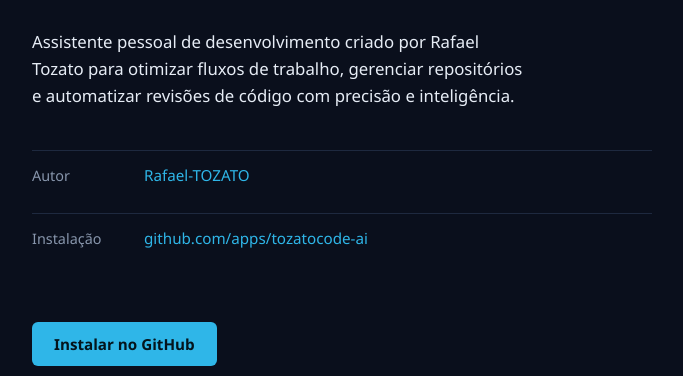
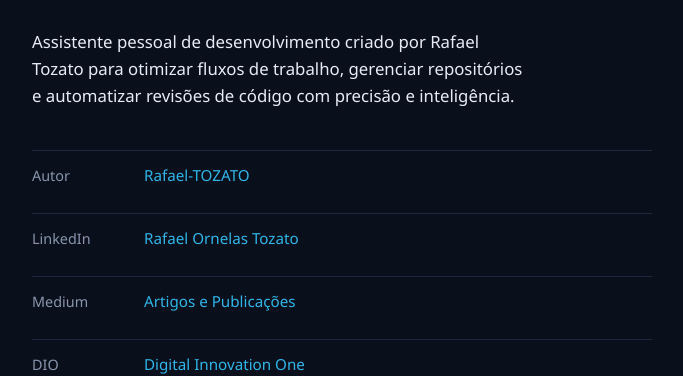
Before and after one commit to Rafael-TOZATO/tozato-dev-hub, a plain HTML site: page index.html in a window 1280 px wide. Shown: the part 581-957 px from the top of the page, without its empty margins (298-981 px from the left). Drawn offline with Linux system fonts and the light colour scheme.

Commit message:
Enhance links and author details in index.html
Updated links to open in a new tab and added additional author information.

```diff
--- a/index.html
+++ b/index.html
@@ -5,7 +5,6 @@
 <meta name="viewport" content="width=device-width, initial-scale=1.0">
 <title>TozatoCode-AI — Transforme ideias em impacto</title>
 
-<!-- Substitua SEU-USUARIO e SEU-REPO pelos valores reais antes de publicar -->
 <meta property="og:type" content="website">
 <meta property="og:url" content="https://rafael-tozato.github.io/tozatocode-ai-site/">
 <meta property="og:title" content="TozatoCode-AI — Transforme ideias em impacto">
@@ -143,15 +142,27 @@
   <dl class="grid">
     <div class="row">
       <dt>Autor</dt>
-      <dd><a href="https://github.com/Rafael-TOZATO">Rafael-TOZATO</a></dd>
+      <dd><a href="https://github.com/Rafael-TOZATO" target="_blank" rel="noopener">Rafael-TOZATO</a></dd>
+    </div>
+    <div class="row">
+      <dt>LinkedIn</dt>
+      <dd><a href="https://linkedin.com/in/rafaeltozato81" target="_blank" rel="noopener">Rafael Ornelas Tozato</a></dd>
+    </div>
+    <div class="row">
+      <dt>Medium</dt>
+      <dd><a href="https://medium.com/@rafael-tozato" target="_blank" rel="noopener">Artigos e Publicações</a></dd>
+    </div>
+    <div class="row">
+      <dt>DIO</dt>
+      <dd><a href="https://www.dio.me/users/rafael_tozato" target="_blank" rel="noopener">Digital Innovation One</a></dd>
     </div>
     <div class="row">
       <dt>Instalação</dt>
-      <dd><a href="https://github.com/apps/tozatocode-ai">github.com/apps/tozatocode-ai</a></dd>
+      <dd><a href="https://github.com/apps/tozatocode-ai" target="_blank" rel="noopener">github.com/apps/tozatocode-ai</a></dd>
     </div>
   </dl>
 
-  <a class="cta" href="https://github.com/apps/tozatocode-ai">Instalar no GitHub</a>
+  <a class="cta" href="https://github.com/apps/tozatocode-ai" target="_blank" rel="noopener">Instalar no GitHub</a>
 
   <footer>TozatoCode-AI © 2026 — Rafael Ornelas Tozato</footer>
 </main>
```
